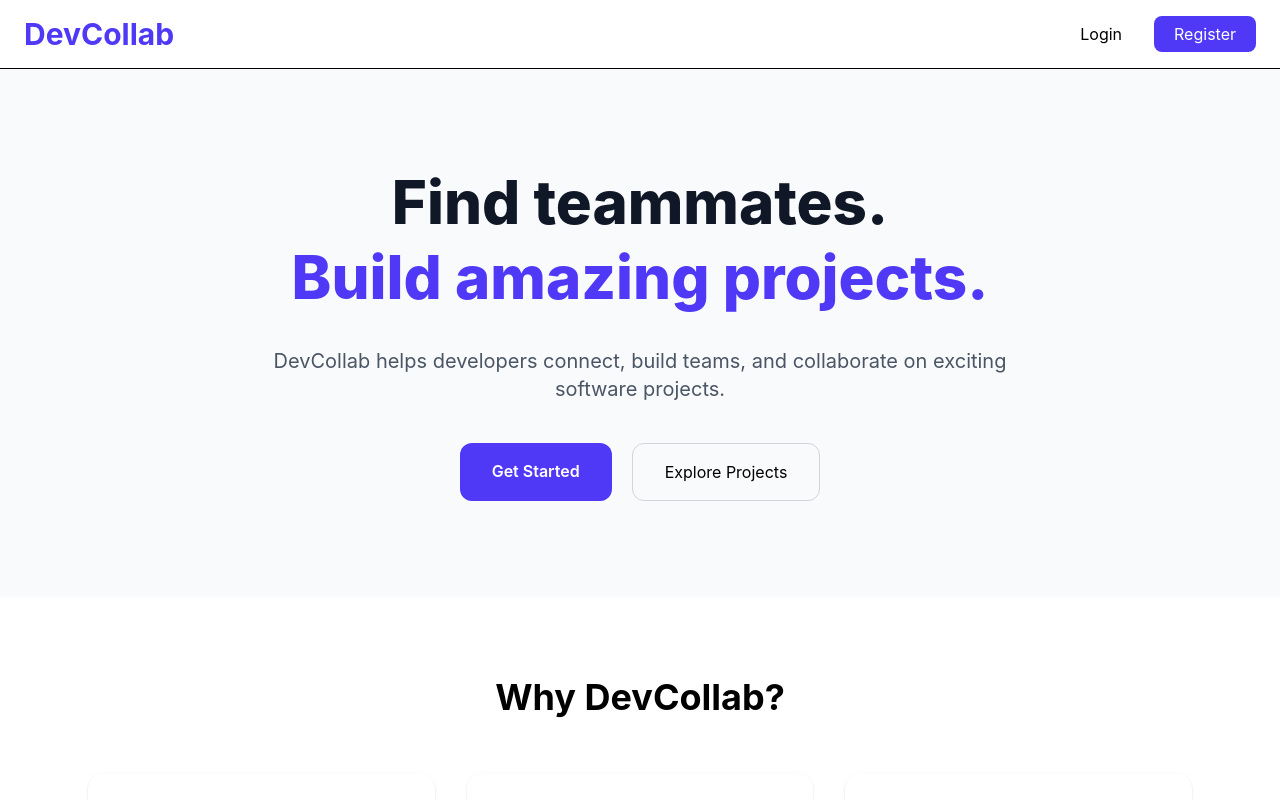
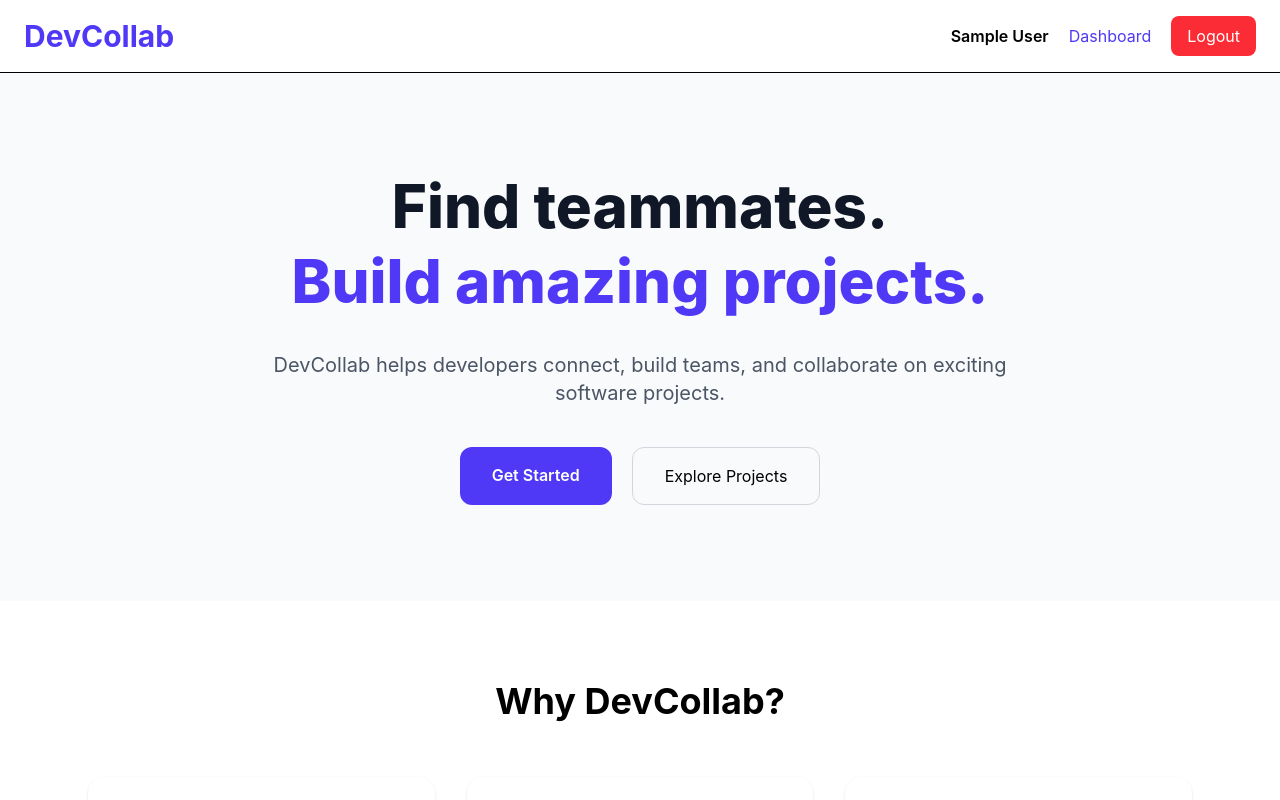
Before and after one commit to Rushyendra25/DevCollab, a React (Vite) app in the folder client/: page / in a window 1280 px wide. Shown: the top 800 px of the page. Built offline with nearby package versions, Linux system fonts and the light colour scheme; sample sign-in values are in the browser's storage.

Commit message:
Implement authentication context and protected routes

```diff
--- a/client/src/components/layout/NavBar.jsx
+++ b/client/src/components/layout/NavBar.jsx
@@ -1,6 +1,9 @@
 import { Link } from "react-router-dom";
+import { useAuth } from "../../context/AuthContext";
 
 function Navbar() {
+  const { user, logout } = useAuth();
+
   return (
     <nav className="bg-white shadow-sm border-b">
       <div className="max-w-7xl mx-auto px-6 py-4 flex justify-between items-center">
@@ -12,6 +15,7 @@ function Navbar() {
           DevCollab
         </Link>
 
+        {!user ? (
           <div className="space-x-4">
             <Link
               to="/login"
@@ -22,11 +26,34 @@ function Navbar() {
 
             <Link
               to="/register"
-            className="bg-indigo-600 text-white px-5 py-2 rounded-lg hover:bg-indigo-700 transition"
+              className="bg-indigo-600 text-white px-5 py-2 rounded-lg hover:bg-indigo-700"
             >
               Register
             </Link>
           </div>
+        ) : (
+          <div className="flex items-center gap-5">
+
+            <span className="font-semibold">
+              {user.name}
+            </span>
+
+            <Link
+              to="/dashboard"
+              className="text-indigo-600"
+            >
+              Dashboard
+            </Link>
+
+            <button
+              onClick={logout}
+              className="bg-red-500 text-white px-4 py-2 rounded-lg"
+            >
+              Logout
+            </button>
+
+          </div>
+        )}
 
       </div>
     </nav>
--- /dev/null
+++ b/client/src/context/AuthContext.jsx
@@ -0,0 +1,45 @@
+import { createContext, useContext, useEffect, useState } from "react";
+
+const AuthContext = createContext();
+
+export function AuthProvider({ children }) {
+  const [user, setUser] = useState(null);
+
+  useEffect(() => {
+    const savedUser = localStorage.getItem("user");
+
+    if (savedUser) {
+      setUser(JSON.parse(savedUser));
+    }
+  }, []);
+
+  const login = (userData, token) => {
+    localStorage.setItem("user", JSON.stringify(userData));
+    localStorage.setItem("token", token);
+
+    setUser(userData);
+  };
+
+  const logout = () => {
+    localStorage.removeItem("user");
+    localStorage.removeItem("token");
+
+    setUser(null);
+  };
+
+  return (
+    <AuthContext.Provider
+      value={{
+        user,
+        login,
+        logout,
+      }}
+    >
+      {children}
+    </AuthContext.Provider>
+  );
+}
+
+export function useAuth() {
+  return useContext(AuthContext);
+}
--- a/client/src/main.jsx
+++ b/client/src/main.jsx
@@ -3,10 +3,13 @@ import { createRoot } from 'react-dom/client'
 import './index.css'
 import App from './App.jsx'
 import { Toaster } from "sonner";
+import { AuthProvider } from "./context/AuthContext";
 
 createRoot(document.getElementById('root')).render(
   <StrictMode>
+    <AuthProvider>
     <App />
     <Toaster position="top-right" richColors />
+  </AuthProvider>
   </StrictMode>,
 )
--- a/client/src/pages/Login.jsx
+++ b/client/src/pages/Login.jsx
@@ -4,6 +4,8 @@ import { Link } from "react-router-dom";
 import { FaEye, FaEyeSlash } from "react-icons/fa";
 import { login } from "../services/authService";
 import { toast } from "sonner";
+import { useAuth } from "../context/AuthContext";
+import { useNavigate } from "react-router-dom";
 
 import Card from "../components/common/Card";
 import Input from "../components/common/Input";
@@ -11,27 +13,22 @@ import Button from "../components/common/Button";
 
 function Login() {
   const [showPassword, setShowPassword] = useState(false);
-
+  const navigate = useNavigate();
   const {
     register,
     handleSubmit,
     formState: { errors },
   } = useForm();
-
+  const { login: loginUserContext } = useAuth();
   const onSubmit = async (data) => {
     try {
       const response = await login(data);
 
-      localStorage.setItem("token", response.token);
-
-      localStorage.setItem(
-        "user",
-        JSON.stringify(response.user)
-      );
+      loginUserContext(response.user, response.token);
 
       toast.success(response.message);
 
-      console.log(response);
+      navigate("/dashboard");
 
     } catch (error) {
       toast.error(
--- a/client/src/routes/AppRouter.jsx
+++ b/client/src/routes/AppRouter.jsx
@@ -8,6 +8,7 @@ import Projects from "../pages/Projects";
 import CreateProject from "../pages/CreateProject";
 import Profile from "../pages/Profile";
 import NotFound from "../pages/NotFound";
+import ProtectedRoute from "./ProtectedRoute";
 
 function AppRouter() {
   return (
@@ -19,7 +20,13 @@ function AppRouter() {
 
         <Route path="/register" element={<Register />} />
 
-        <Route path="/dashboard" element={<Dashboard />} />
+        <Route
+            path="/dashboard"
+            element={
+                <ProtectedRoute>
+                <Dashboard />
+                </ProtectedRoute>
+                }/>
 
         <Route path="/projects" element={<Projects />} />
 
--- /dev/null
+++ b/client/src/routes/ProtectedRoute.jsx
@@ -0,0 +1,14 @@
+import { Navigate } from "react-router-dom";
+import { useAuth } from "../context/AuthContext";
+
+function ProtectedRoute({ children }) {
+  const { user } = useAuth();
+
+  if (!user) {
+    return <Navigate to="/login" replace />;
+  }
+
+  return children;
+}
+
+export default ProtectedRoute;
```
Lines whose indentation alone changed are shown as unchanged.
